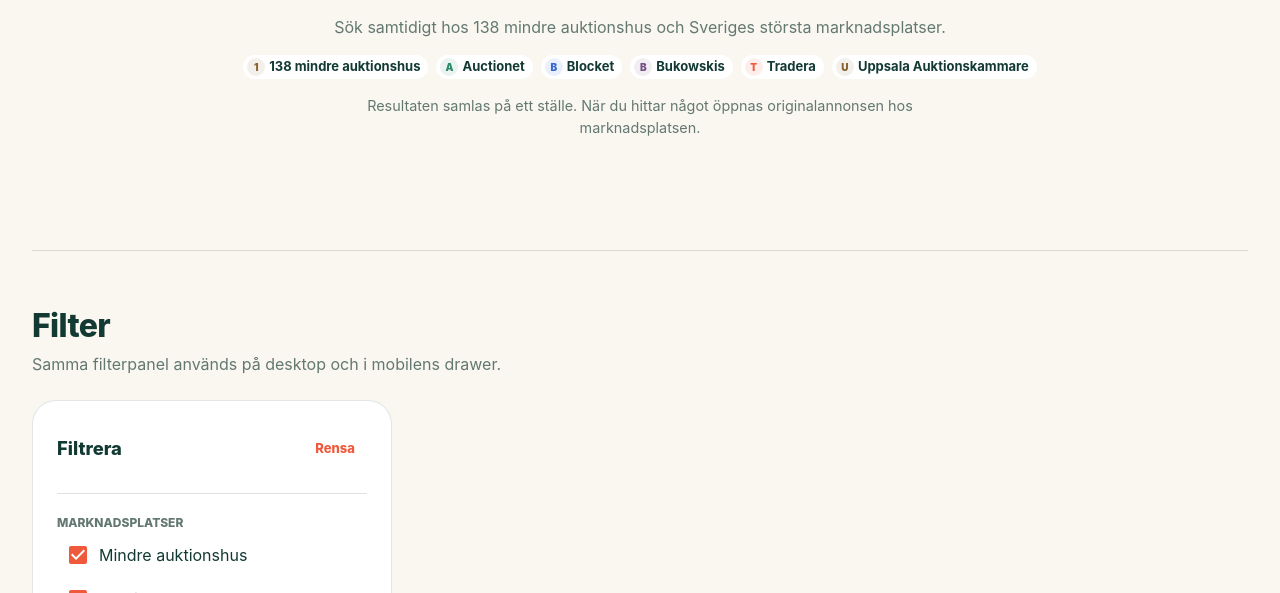
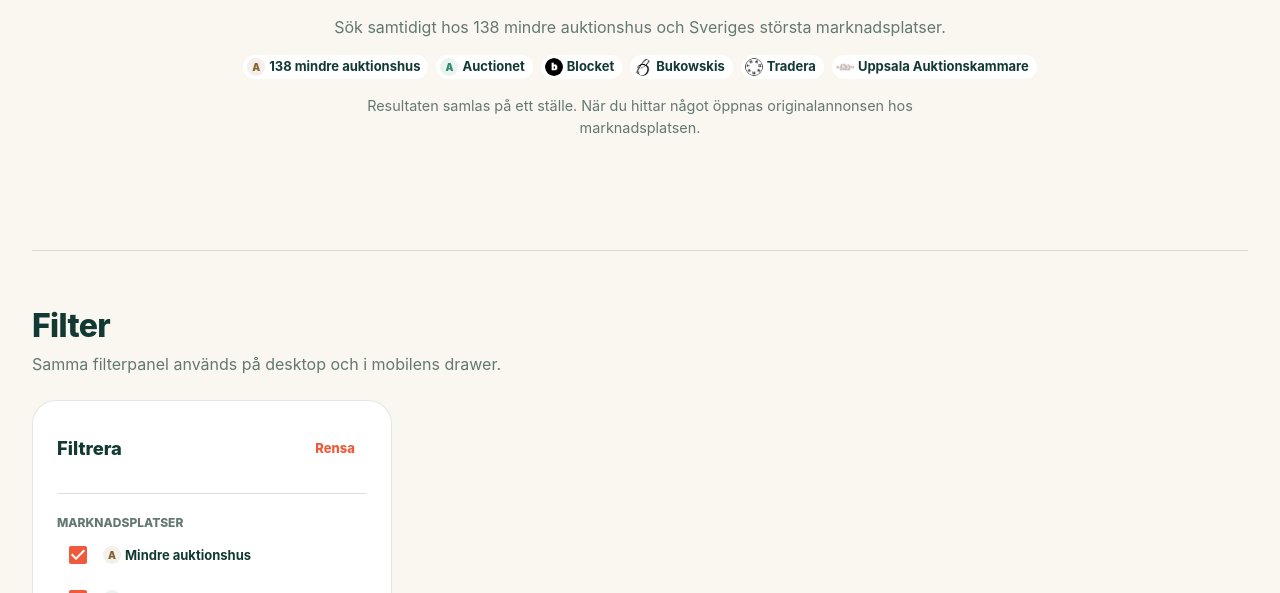
Before and after one commit to kokarn/fyndmaskinen-site, a React (Create React App) app: page /v2/design-system in a window 1280 px wide. Shown: the part 4355-4948 px from the top of the page. Built offline with nearby package versions, Linux system fonts and the light colour scheme.

Commit message:
Use subtle watch labels and marketplace icons (#11)
* test: require subtle watch labels and source icons

* feat: de-emphasize watch labels and add source marks

* fix: satisfy source mark lint rules

---------

Co-authored-by: kokarn <kokarn@users.noreply.github.com>

```diff
--- a/src/v2/design-system/FilterPanel.js
+++ b/src/v2/design-system/FilterPanel.js
@@ -13,6 +13,8 @@ import {
     TextField,
     Typography,
 } from '@mui/material';
+
+import SourceMark from './SourceMark';
 
 const FilterPanel = ({
     applyLabel,
@@ -80,7 +82,12 @@ const FilterPanel = ({
                                     />
                                 )}
                                 key = {source.id}
-                                label = {source.label}
+                                label = {(
+                                    <SourceMark
+                                        label = {source.label}
+                                        sourceId = {source.id}
+                                    />
+                                )}
                             />
                         );
                     })}
--- a/src/v2/design-system/ResultCard.js
+++ b/src/v2/design-system/ResultCard.js
@@ -25,6 +25,7 @@ const ResultCard = ({
     item,
     notification,
     onOpen,
+    watchLabel,
 }) => {
     const source = sources.find((candidate) => {
         return candidate.ids
@@ -106,12 +107,21 @@ const ResultCard = ({
                         alignItems = 'center'
                         direction = 'row'
                         justifyContent = 'space-between'
-                        marginBottom = {eyebrow || notification
+                        marginBottom = {eyebrow || notification || watchLabel
                             ? 1
                             : 0}
                         spacing = {1}
                     >
-                        {eyebrow && (
+                        {watchLabel && (
+                            <Typography
+                                color = 'text.secondary'
+                                noWrap
+                                variant = 'caption'
+                            >
+                                {`Bevakning: ${watchLabel}`}
+                            </Typography>
+                        )}
+                        {eyebrow && !watchLabel && (
                             <Chip
                                 color = 'secondary'
                                 label = {eyebrow}
@@ -184,12 +194,14 @@ ResultCard.propTypes = {
         read: PropTypes.bool.isRequired,
     }),
     onOpen: PropTypes.func,
+    watchLabel: PropTypes.string,
 };
 
 ResultCard.defaultProps = {
     eyebrow: '',
     notification: null,
     onOpen: null,
+    watchLabel: '',
 };
 
 export default ResultCard;
--- a/src/v2/design-system/SourceMark.js
+++ b/src/v2/design-system/SourceMark.js
@@ -12,6 +12,16 @@ import {
 } from './theme';
 
 const SOURCE_TINT_OPACITY = 0.1;
+const sourceIconPaths = {
+    blocket: '/images/icons/blocket.png',
+    bukowskis: '/images/icons/bukowskis.png',
+    tradera: '/images/icons/tradera-40x40.png',
+    'uppsala-auktionskammare': '/images/icons/uppsala-auktionskammare.png',
+};
+const sourceInitials = {
+    auction2000: 'A',
+    auctionet: 'A',
+};
 
 const SourceMark = ({
     compact,
@@ -19,11 +29,21 @@ const SourceMark = ({
     sourceId,
 }) => {
     const color = sourceColors[ sourceId ] || sourceColors.fallback;
+    const iconPath = sourceIconPaths[ sourceId ];
 
-    return (
-        <Chip
-            avatar = {compact
-                ? null
+    const avatar = iconPath
+        ? (
+            <Avatar
+                alt = ''
+                src = {iconPath}
+                sx = {{
+                    '&.MuiAvatar-root': {
+                        backgroundColor: 'background.paper',
+                        objectFit: 'contain',
+                    },
+                }}
+            />
+        )
         : (
             <Avatar
                 sx = {{
@@ -34,9 +54,15 @@ const SourceMark = ({
                     },
                 }}
             >
-                        {label.charAt(0)}
+                {sourceInitials[ sourceId ] || '•'}
             </Avatar>
-                )}
+        );
+
+    return (
+        <Chip
+            avatar = {compact && !iconPath
+                ? null
+                : avatar}
             label = {label}
             size = 'small'
             sx = {{
--- a/src/v2/pages/Notifications.js
+++ b/src/v2/pages/Notifications.js
@@ -204,10 +204,10 @@ const Notifications = () => {
                                 xs = {12}
                             >
                                 <ResultCard
-                                    eyebrow = {`Bevakning: ${notification.watchMatch}`}
                                     item = {notificationItem(notification)}
                                     notification = {notification}
                                     onOpen = {handleOpen}
+                                    watchLabel = {notification.watchMatch}
                                 />
                             </Grid>
                         );
```
Also changed, not shown: 2 other files (tests, documents, lock files or other folders). Lines whose indentation alone changed are shown as unchanged.
